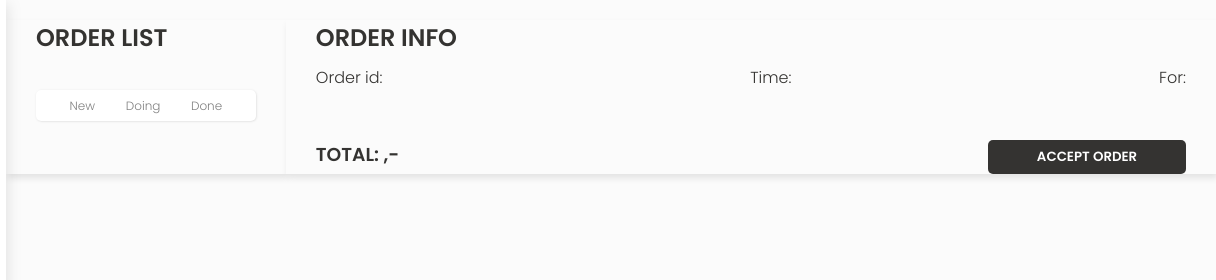
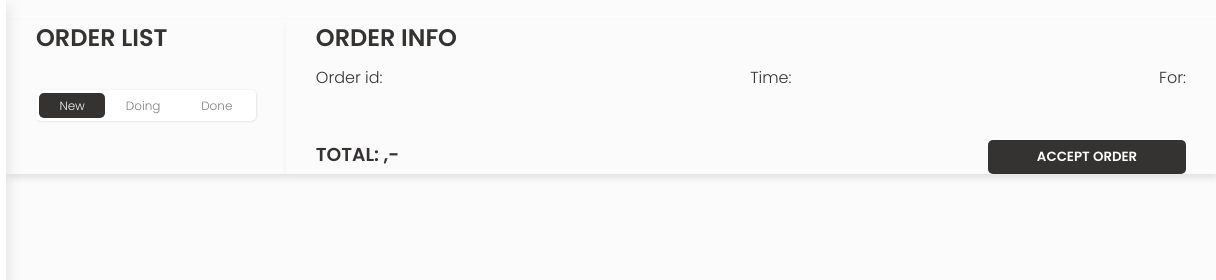
Before and after one commit to kath423a/3.sem_eksamen_dashboard_iteration2, a website built with Vite: page index.html in a window 1280 px wide. Shown: the top 280 px of the page, 64-1280 px from the left. Built offline with nearby package versions, Linux system fonts and the light colour scheme; no server answers; a web font is replaced by a local one.

Commit message:
buttons done

```diff
--- a/index.html
+++ b/index.html
@@ -65,7 +65,7 @@
           <div class="inner_wrapper">
             <h2>ORDER LIST</h2>
             <div class="order_status_tabs">
-              <button class="button_new chosen_desc" data-order="queue">New</button>
+              <button class="button_new is_active" data-order="queue">New</button>
               <button class="button_doing" data-order="serving">Doing</button>
               <button class="button_done">Done</button>
             </div>
--- a/sass/layout/_order.scss
+++ b/sass/layout/_order.scss
@@ -1,3 +1,5 @@
+@use "../abstracts/vars";
+
 #order_dashboard_wrapper {
   display: flex;
   flex-flow: row wrap;
@@ -35,32 +37,16 @@
 }
 
 .order_status_tabs {
-  //   width: 100%;
-  //   height: 31px;
-  //   background: #fbfbfb;
-  //   box-shadow: 2px 4px 7px rgba(0, 0, 0, 0.1);
-  //   border-radius: 5px;
-  //   display: flex;
   background-color: white;
   box-shadow: 0.5px 0.5px 2px #86868644;
   border-radius: 5px;
   display: flex;
-  flex-wrap: wrap;
-  align-items: center;
-  justify-content: space-evenly;
+
   padding: 3px 3px;
   margin-top: 35px;
   margin-bottom: 15px;
 
   button {
-    // background: #fbfbfb;
-    // border-radius: 5px;
-    // color: #a5a5a5;
-    // border: none;
-    // width: 100%;
-    // height: 24px;
-    // text-transform: initial;
-
     color: grey;
     text-transform: none;
     font-weight: 100;
@@ -68,6 +54,13 @@
     border: none;
     height: 25px;
     font-size: 12px;
+    flex-grow: 1;
+
+    &.is_active {
+      background-color: vars.$ui_color_dark;
+      border-radius: 5px;
+      color: vars.$ui_color_light;
+    }
   }
 }
 
--- a/scripts/order/index.js
+++ b/scripts/order/index.js
@@ -94,8 +94,10 @@ function selectFilter() {
   console.log("filter is: ", filter);
 
   document.querySelectorAll(".order_status_tabs button").forEach((button) => {
-    button.classList.remove("chosen_desc");
+    button.classList.remove("is_active");
   });
+
+  this.classList.add("is_active");
 
   document.querySelector(".js_orders_list").innerHTML = "";
   prepareObjects(data[this.dataset.order]);
```
Also changed, not shown: 1 other file.
